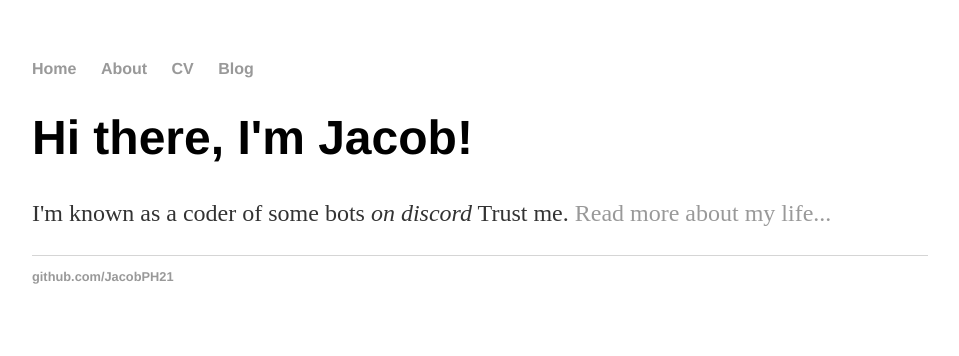
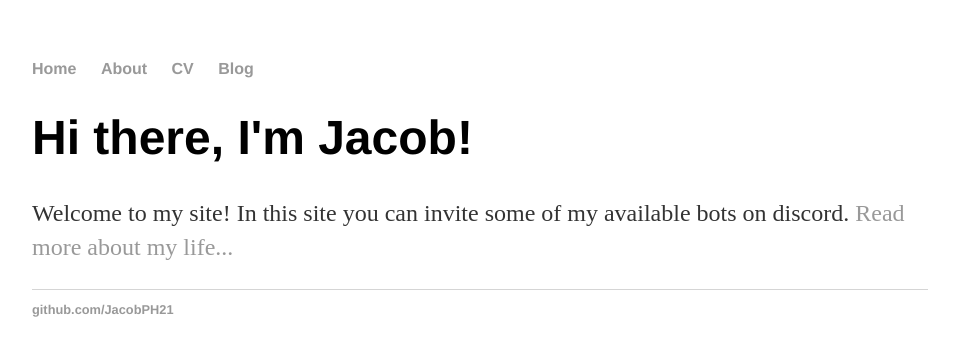
Before and after one commit to JacobPH21/Jacob.github.io, a Jekyll site: the page built from index.html, in a window 1280 px wide. Shown: the top 356 px of the page, without its empty margins (160-1119 px from the left). Built offline with Jekyll 4.4.1, drawn with Linux system fonts in a browser that asks for light colours.

Commit message:
Update index.html

```diff
--- a/index.html
+++ b/index.html
@@ -4,5 +4,5 @@ title: Jacob, Bots
 ---
 <div class="blurb">
 	<h1>Hi there, I'm Jacob!</h1>
-	<p>I'm known as a coder of some bots<em> on discord</em> Trust me. <a href="/about">Read more about my life...</a></p>
+	<p>Welcome to my site! In this site you can invite some of my available bots on discord. <a href="/about">Read more about my life...</a></p>
 </div><!-- /.blurb -->
```
